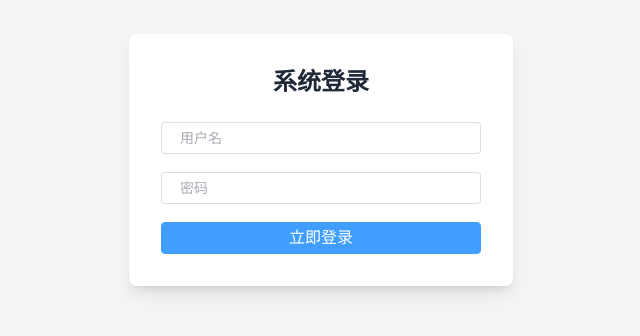
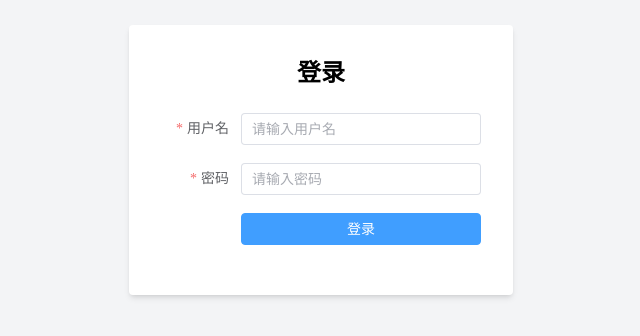
Before and after one commit to zzy-repo/SmartRoster, a Vue app: page /login in a window 1280 px wide. Shown: the part 240-576 px from the top of the page, without its empty margins (319-959 px from the left). Built offline with nearby package versions, Linux system fonts and the light colour scheme.

Commit message:
update:login

```diff
--- a/package.json
+++ b/package.json
@@ -14,7 +14,9 @@
     "lint:fix": "eslint . --fix"
   },
   "dependencies": {
+    "@element-plus/icons-vue": "^2.3.1",
     "@icon-park/vue-next": "^1.4.2",
+    "@iconify-json/ic": "^1.2.2",
     "animate.css": "^4.1.1",
     "axios": "^1.8.2",
     "element-plus": "^2.9.7",
@@ -26,6 +28,7 @@
   },
   "devDependencies": {
     "@antfu/eslint-config": "^3.16.0",
+    "@unocss/preset-icons": "66.1.0-beta.6",
     "@vitejs/plugin-vue": "^5.2.1",
     "@vue/tsconfig": "^0.7.0",
     "concurrently": "^9.1.2",
--- a/src/client/components/Login.vue
+++ b/src/client/components/Login.vue
@@ -1,58 +1,55 @@
 <template>
-  <div class="min-h-screen flex items-center justify-center bg-gray-100">
-    <el-form
-      class="bg-white p-8 rounded-lg shadow-lg w-full max-w-sm"
-      @submit.prevent="login"
-    >
-      <h1 class="text-2xl font-bold text-center mb-6 text-gray-800">系统登录</h1>
-
-      <el-form-item class="mb-5">
-        <el-input
-          v-model="username"
-          placeholder="用户名"
-          class="[&>input]:pl-9"
-          clearable
-        >
-          <template #prefix>
-            <i class="i-ic-round-account-circle text-gray-400 text-lg" />
-          </template>
-        </el-input>
-      </el-form-item>
-
-      <el-form-item class="mb-6">
-        <el-input
-          v-model="password"
-          type="password"
-          placeholder="密码"
-          show-password
-          class="[&>input]:pl-9"
-          clearable
-        >
-          <template #prefix>
-            <i class="i-ic-round-lock text-gray-400 text-lg" />
-          </template>
-        </el-input>
-      </el-form-item>
-
-      <el-button
-        native-type="submit"
-        type="primary"
-        class="w-full !text-base h-10"
-      >
-        立即登录
-      </el-button>
-    </el-form>
+  <div class="flex justify-center items-center h-screen bg-gray-100">
+    <div class="bg-white p-8 rounded shadow-md w-96">
+      <h1 class="text-2xl font-bold text-center mb-6">登录</h1>
+      <el-form :model="form" ref="formRef" :rules="rules" label-width="80px">
+        <el-form-item label="用户名" prop="username">
+          <!-- 监听 keyup 事件，当按下回车键时调用 login 方法 -->
+          <el-input v-model="form.username" placeholder="请输入用户名" @keyup.enter="login"></el-input>
+        </el-form-item>
+        <el-form-item label="密码" prop="password">
+          <!-- 监听 keyup 事件，当按下回车键时调用 login 方法 -->
+          <el-input v-model="form.password" placeholder="请输入密码" type="password" @keyup.enter="login"></el-input>
+        </el-form-item>
+        <el-form-item>
+          <el-button type="primary" @click="login" class="w-full">登录</el-button>
+        </el-form-item>
+      </el-form>
+    </div>
   </div>
 </template>
 
 <script lang="ts" setup>
 import { ref } from 'vue';
+import { ElForm } from 'element-plus';
+import { useRouter } from 'vue-router'; // 引入 useRouter
 
-const username = ref('');
-const password = ref('');
+const form = ref({
+  username: '',
+  password: ''
+});
+const formRef = ref<InstanceType<typeof ElForm>>();
+const router = useRouter(); // 获取路由实例
+
+const rules = ref({
+  username: [
+    { required: true, message: '请输入用户名', trigger: 'blur' }
+  ],
+  password: [
+    { required: true, message: '请输入密码', trigger: 'blur' }
+  ]
+});
 
 const login = () => {
-  // 这里可以添加登录逻辑，暂时不需要连接后端
-  console.log('登录成功:', username.value, password.value);
+  formRef.value?.validate((valid) => {
+    if (valid) {
+      // 这里可以添加登录逻辑，暂时不需要连接后端
+      console.log('登录成功:', form.value.username, form.value.password);
+      router.push('/'); // 登录成功后跳转到根路径（Layout 页面）
+    } else {
+      console.log('表单验证失败');
+      // 删除返回语句，因为 validate 回调不需要返回值
+    }
+  });
 };
 </script>
```
Also changed, not shown: 1 other file (tests, documents, lock files or other folders).
